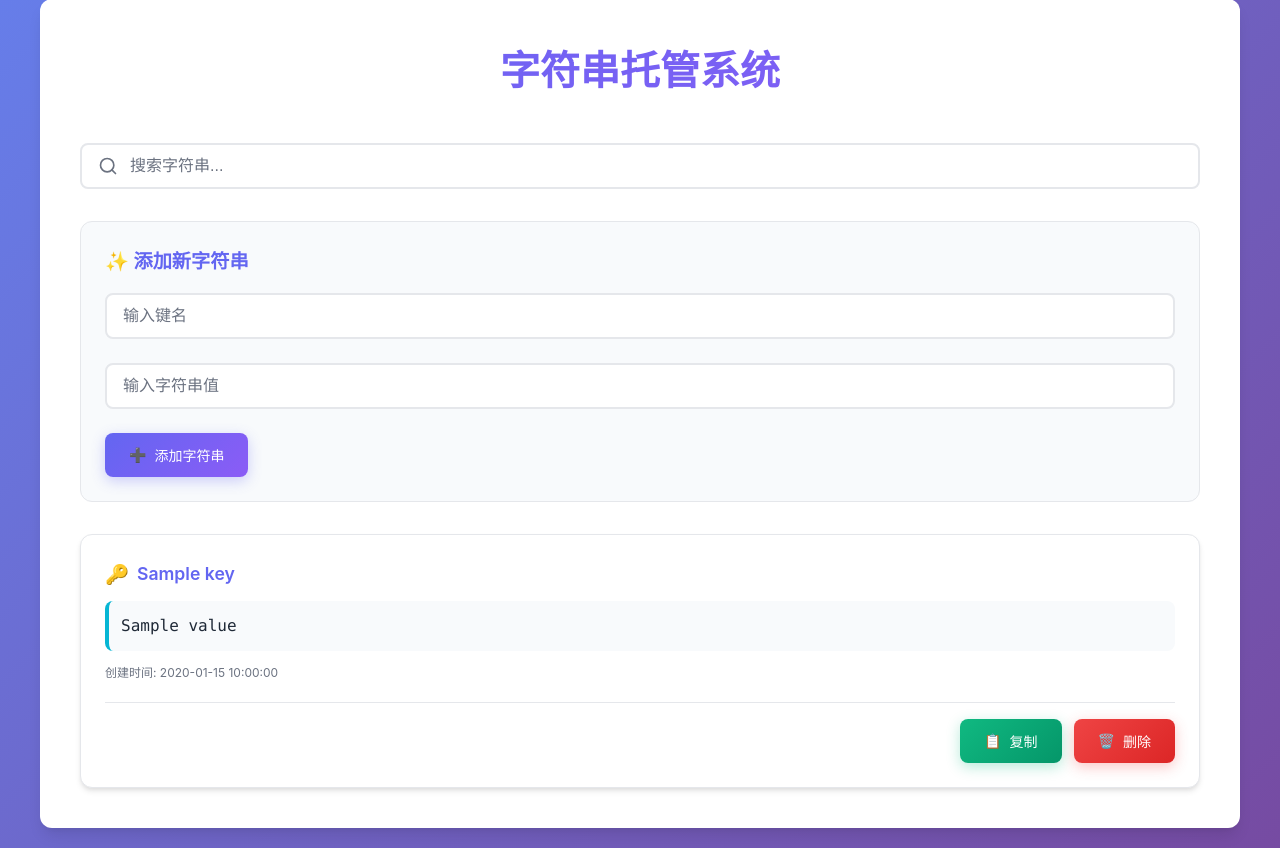
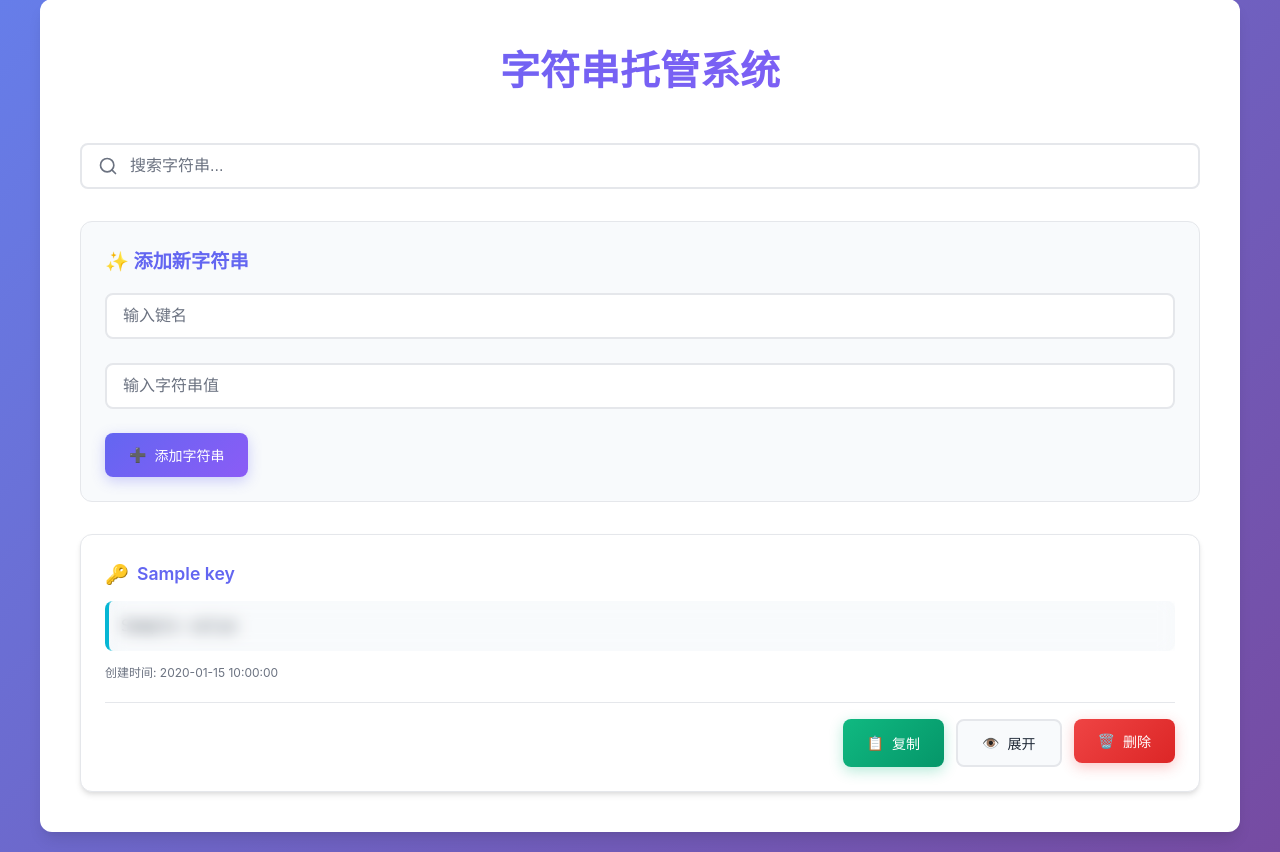
Before and after one commit to Abelliuxl/StringVault, a Flask app: template app/templates/index.html in a window 1280 px wide. Shown: the part 21-873 px from the top of the page. Run offline with Flask 3, Linux system fonts and the light colour scheme; the template is opened without the code that fills it: most values are stand-ins (such as "Sample title", 1, 10 or a date in 2020).

Commit message:
feat: Implement frosted glass effect for expand button and fix related bug

```diff
--- a/app/static/css/style.css
+++ b/app/static/css/style.css
@@ -238,6 +238,34 @@ h1 {
 
 .string-value::-webkit-scrollbar-thumb:hover {
     background: var(--primary-color);
+}
+
+.string-value {
+    position: relative; /* 为伪元素定位 */
+}
+
+.string-value.frosted-glass::before {
+    content: '';
+    position: absolute;
+    top: 0;
+    left: 0;
+    width: 100%;
+    height: 100%;
+    background-color: rgba(255, 255, 255, 0.1); /* 半透明背景 */
+    backdrop-filter: blur(8px); /* 磨砂玻璃效果 */
+    -webkit-backdrop-filter: blur(8px); /* Safari兼容 */
+    z-index: 1; /* 确保在文本上方 */
+    transition: opacity 0.3s ease;
+}
+
+.string-value.frosted-glass.frosted-glass-active::before {
+    opacity: 1; /* 激活时显示磨砂玻璃 */
+    pointer-events: auto; /* 允许点击穿透 */
+}
+
+.string-value.frosted-glass::before {
+    opacity: 0; /* 默认隐藏 */
+    pointer-events: none; /* 默认不允许点击穿透 */
 }
 
 .string-value.truncate {
--- a/app/static/js/main.js
+++ b/app/static/js/main.js
@@ -123,8 +123,8 @@ document.addEventListener('DOMContentLoaded', function() {
             classList: previewButton.classList.toString()
         });
 
-        // 添加truncate类
-        valueElement.classList.add('truncate');
+        // 添加truncate类和frosted-glass类，并默认激活磨砂玻璃效果
+        valueElement.classList.add('truncate', 'frosted-glass', 'frosted-glass-active');
 
         // 检查按钮当前状态
         const buttonIcon = previewButton.querySelector('span:first-child');
@@ -185,10 +185,8 @@ document.addEventListener('DOMContentLoaded', function() {
         // 确保按钮有正确的初始样式（移除expanded类）
         previewButton.classList.remove('expanded');
 
-        // 如果内容不需要截断（内容高度小于等于3行），隐藏展开按钮
-        if (valueElement.scrollHeight <= valueElement.clientHeight) {
-            previewButton.style.display = 'none';
-        }
+        // 无论内容长度如何，展开按钮都始终显示
+        previewButton.style.display = 'inline-flex'; // 确保按钮可见
     });
 
     // 展开/收起按钮事件监听 - 简化版本用于测试
@@ -204,19 +202,21 @@ document.addEventListener('DOMContentLoaded', function() {
             const stringItem = this.closest('.string-item');
             const valueElement = stringItem.querySelector('.string-value');
 
-            // 简单切换逻辑
+            // 切换逻辑
             if (valueElement.classList.contains('truncate')) {
                 // 展开
                 valueElement.classList.remove('truncate');
+                valueElement.classList.remove('frosted-glass-active'); // 移除磨砂玻璃效果
                 this.innerHTML = '<span>👁️‍🗨️</span><span>收起</span>';
-                this.classList.add('expanded');
+                this.classList.add('expanded'); // 保持expanded类用于按钮样式
                 this.setAttribute('title', '收起完整内容');
                 console.log('✅ 已展开');
             } else {
                 // 收起
                 valueElement.classList.add('truncate');
+                valueElement.classList.add('frosted-glass-active'); // 恢复磨砂玻璃效果
                 this.innerHTML = '<span>👁️</span><span>展开</span>';
-                this.classList.remove('expanded');
+                this.classList.remove('expanded'); // 移除expanded类用于按钮样式
                 this.setAttribute('title', '展开完整内容');
                 console.log('✅ 已收起');
             }
```
